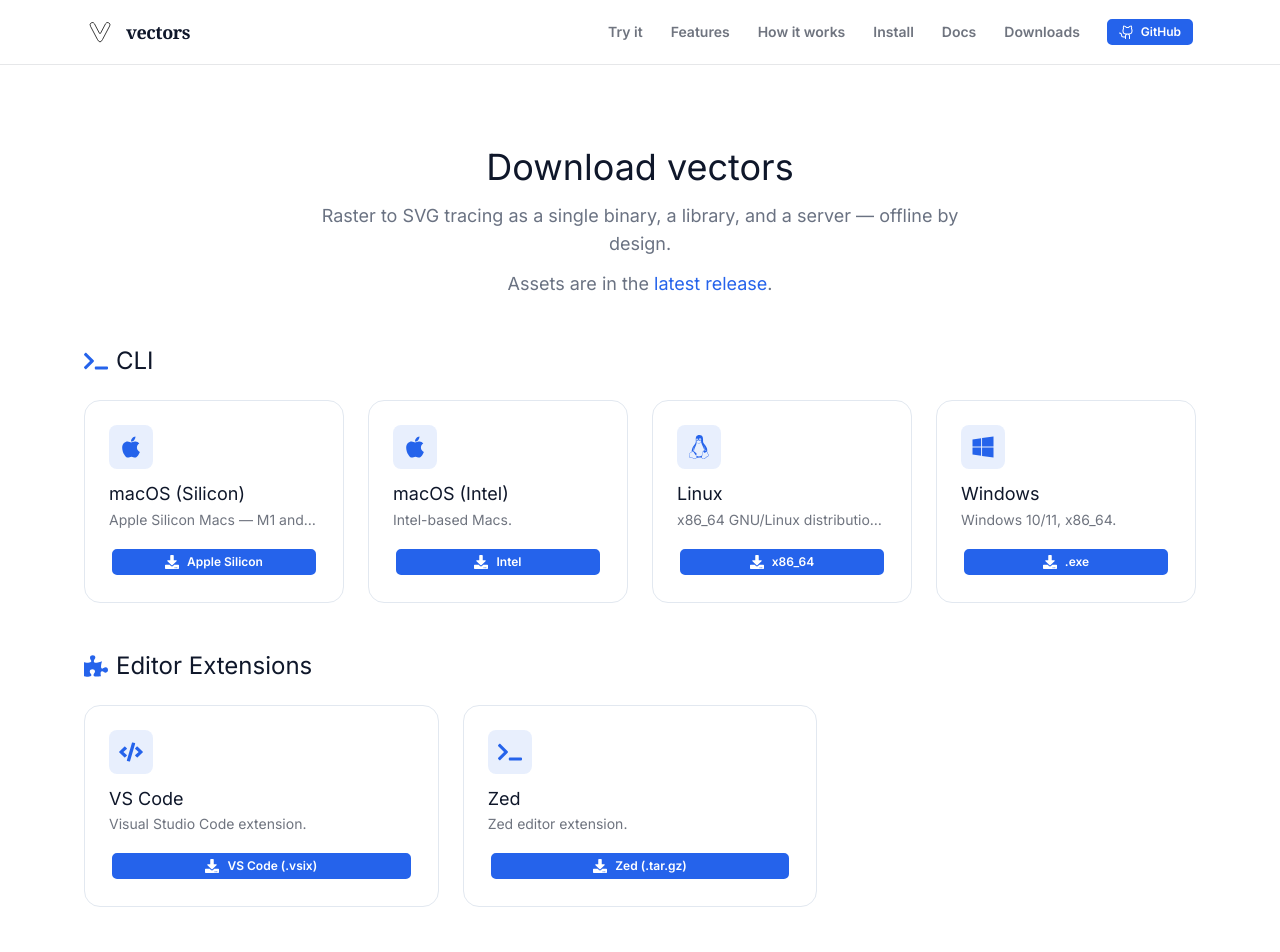
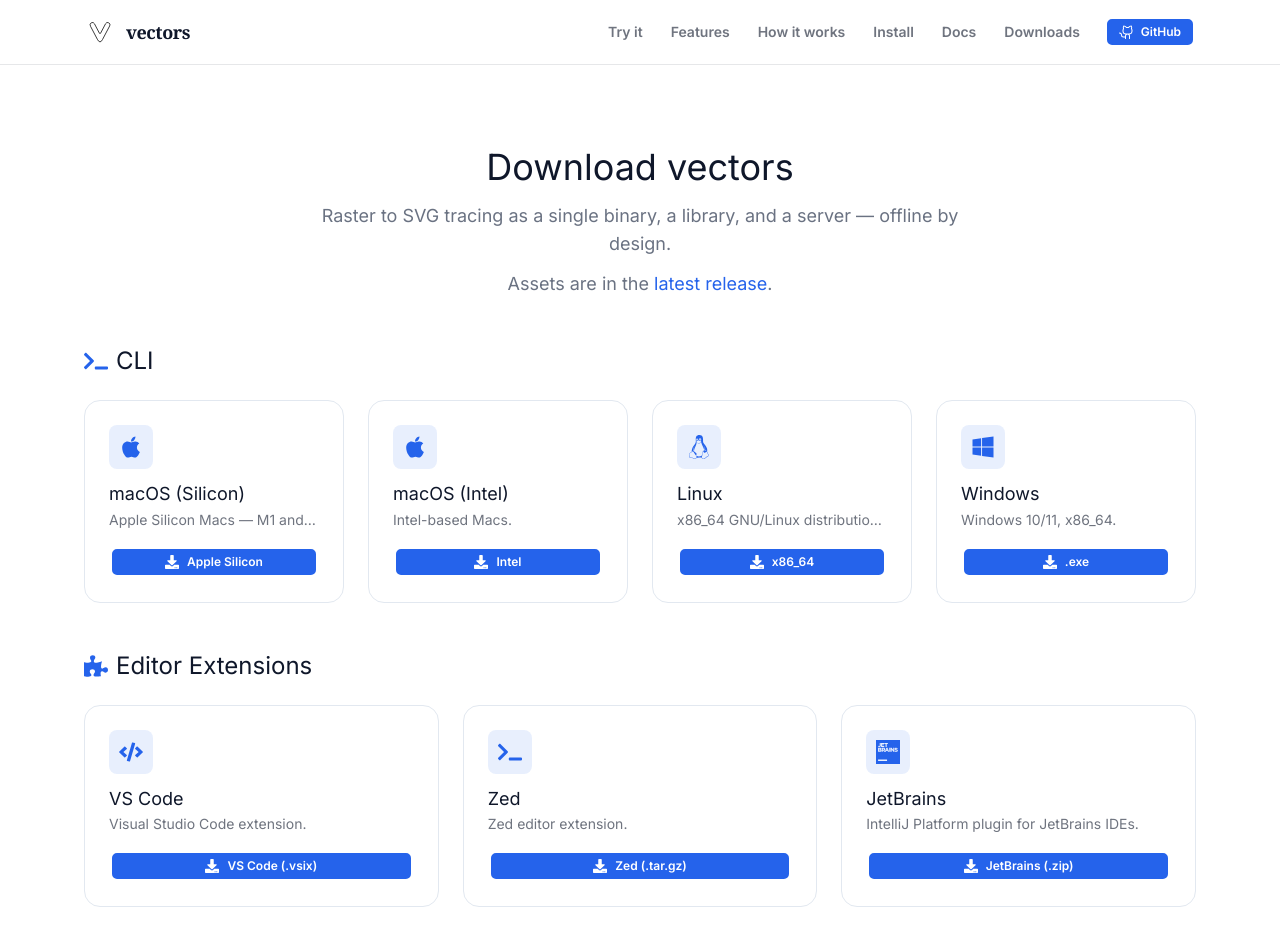
Before and after one commit to hieudoanm/vectors, a Next.js app in the folder packages/landing/: page /downloads in a window 1280 px wide. Shown: the top 952 px of the page. Built offline with nearby package versions, Linux system fonts and the light colour scheme.

Commit message:
feat(landing): add jetbrains extension download cards

```diff
--- a/packages/landing/src/app/downloads/page.tsx
+++ b/packages/landing/src/app/downloads/page.tsx
@@ -14,6 +14,7 @@ import {
   FaTerminal,
   FaWindows,
 } from 'react-icons/fa';
+import { SiJetbrains } from 'react-icons/si';
 
 export const metadata: Metadata = {
   title: 'Downloads',
@@ -103,6 +104,17 @@ const EDITOR_EXT: Cell[] = [
       {
         label: 'Zed (.tar.gz)',
         href: `${RELEASES}/extension-zed-vectors.tar.gz`,
+      },
+    ],
+  },
+  {
+    name: 'JetBrains',
+    icon: SiJetbrains,
+    desc: 'IntelliJ Platform plugin for JetBrains IDEs.',
+    assets: [
+      {
+        label: 'JetBrains (.zip)',
+        href: `${RELEASES}/extension-jetbrains-vectors.zip`,
       },
     ],
   },
```
Also changed, not shown: 1 other file (tests, documents, lock files or other folders).
